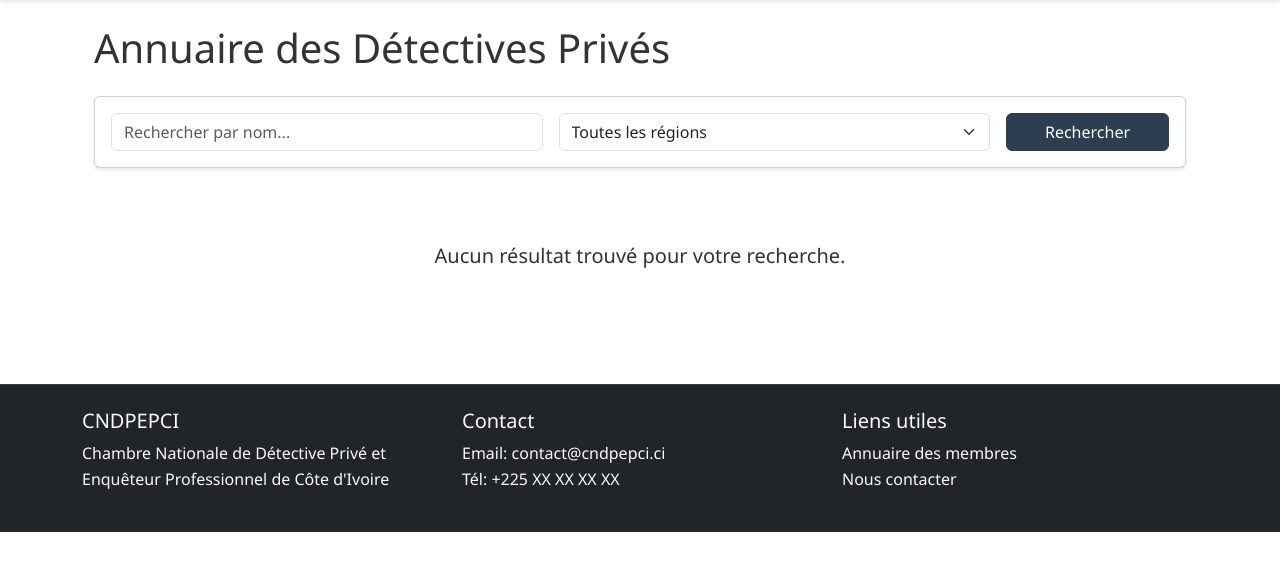
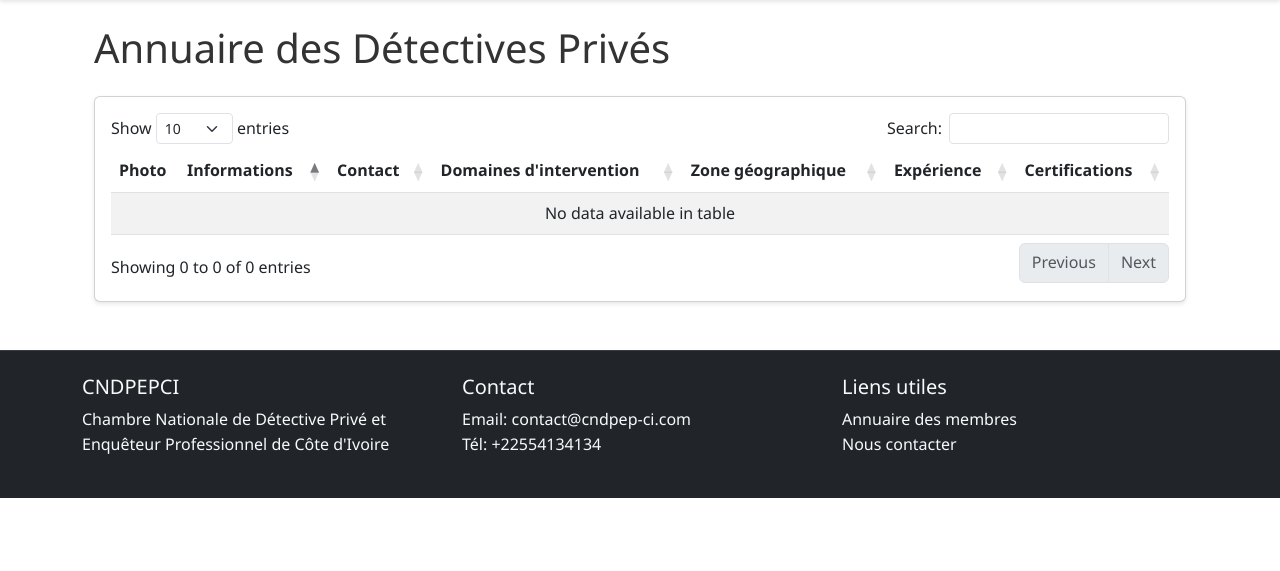
Before and after one commit to Loicqra12/cndpepci, a Flask app: page /directory in a window 1280 px wide. Shown: the part 102-673 px from the top of the page. Run offline with Flask 3, Linux system fonts and the light colour scheme; some libraries are stand-ins or nearby versions.

Commit message:
Agent query: Veuillez vérifier si l'annuaire des détectives s'affiche correctement avec les nouvelles fonctionnalités (tableau interactif, tri, filtrage)

```diff
--- a/app.py
+++ b/app.py
@@ -120,13 +120,29 @@
 
     if search:
         query = query.filter(
-            (Member.first_name.ilike(f'%{search}%')) |
-            (Member.last_name.ilike(f'%{search}%'))
+            db.or_(
+                Member.first_name.ilike(f'%{search}%'),
+                Member.last_name.ilike(f'%{search}%'),
+                Member.agency_name.ilike(f'%{search}%'),
+                Member.specialization.ilike(f'%{search}%')
+            )
         )
     if region:
         query = query.filter_by(region=region)
 
     members = query.all()
+
+    # Convert domains and certifications from string to list
+    for member in members:
+        if member.domains:
+            member.domains = member.domains.split(',')
+        else:
+            member.domains = []
+
+        if member.certifications:
+            member.certifications = member.certifications.split(',')
+        else:
+            member.certifications = []
     return render_template('directory.html', members=members)
 
 @app.route('/contact', methods=['GET', 'POST'])
--- a/templates/base.html
+++ b/templates/base.html
@@ -7,6 +7,8 @@
     <link href="https://cdn.jsdelivr.net/npm/bootstrap@5.3.0/dist/css/bootstrap.min.css" rel="stylesheet">
     <link href="https://cdn.jsdelivr.net/npm/feather-icons/dist/feather.min.css" rel="stylesheet">
     <link href="{{ url_for('static', filename='css/style.css') }}" rel="stylesheet">
+    <script src="https://code.jquery.com/jquery-3.7.1.min.js"></script>
+    {% block extra_css %}{% endblock %}
 </head>
 <body>
     <nav class="navbar navbar-expand-lg navbar-dark bg-dark">
@@ -105,8 +107,8 @@
                 </div>
                 <div class="col-md-4">
                     <h5>Contact</h5>
-                    <p>Email: contact@cndpepci.ci<br>
-                    Tél: +225 XX XX XX XX</p>
+                    <p>Email: contact@cndpep-ci.com<br>
+                    Tél: +22554134134</p>
                 </div>
                 <div class="col-md-4">
                     <h5>Liens utiles</h5>
@@ -122,5 +124,6 @@
     <script src="https://cdn.jsdelivr.net/npm/bootstrap@5.3.0/dist/js/bootstrap.bundle.min.js"></script>
     <script src="https://cdn.jsdelivr.net/npm/feather-icons/dist/feather.min.js"></script>
     <script src="{{ url_for('static', filename='js/main.js') }}"></script>
+    {% block extra_js %}{% endblock %}
 </body>
 </html>
--- a/templates/directory.html
+++ b/templates/directory.html
@@ -3,83 +3,91 @@
 {% block title %}Annuaire des Détectives{% endblock %}
 
 {% block content %}
-<div class="container">
+<div class="container-fluid">
     <h1 class="mb-4">Annuaire des Détectives Privés</h1>
 
-    <div class="row mb-4">
-        <div class="col-md-12">
-            <div class="card">
-                <div class="card-body">
-                    <form id="directory-search-form" class="row g-3">
-                        <div class="col-md-5">
-                            <input type="text" class="form-control" id="search" name="search" placeholder="Rechercher par nom...">
-                        </div>
-                        <div class="col-md-5">
-                            <select class="form-select" id="region" name="region">
-                                <option value="">Toutes les régions</option>
-                                <option value="abidjan">Abidjan</option>
-                                <option value="yamoussoukro">Yamoussoukro</option>
-                                <option value="bouake">Bouaké</option>
-                                <option value="korhogo">Korhogo</option>
-                                <option value="san_pedro">San-Pédro</option>
-                            </select>
-                        </div>
-                        <div class="col-md-2">
-                            <button type="submit" class="btn btn-primary w-100">Rechercher</button>
-                        </div>
-                    </form>
-                </div>
+    <div class="card">
+        <div class="card-body">
+            <div class="table-responsive">
+                <table id="detectives-table" class="table table-striped">
+                    <thead>
+                        <tr>
+                            <th>Photo</th>
+                            <th>Informations</th>
+                            <th>Contact</th>
+                            <th>Domaines d'intervention</th>
+                            <th>Zone géographique</th>
+                            <th>Expérience</th>
+                            <th>Certifications</th>
+                        </tr>
+                    </thead>
+                    <tbody>
+                        {% for member in members %}
+                        <tr>
+                            <td>
+                                {% if member.photo_url %}
+                                    <img src="{{ member.photo_url }}" class="rounded-circle" width="50" height="50" alt="{{ member.first_name }}">
+                                {% else %}
+                                    <img src="https://i.pravatar.cc/50?img={{ member.id }}" class="rounded-circle" alt="{{ member.first_name }}">
+                                {% endif %}
+                            </td>
+                            <td>
+                                <strong>{{ member.first_name }} {{ member.last_name }}</strong><br>
+                                <small class="text-muted">N° {{ member.license_number }}</small><br>
+                                {{ member.agency_name }}
+                            </td>
+                            <td>
+                                <i class="fas fa-phone me-1"></i> {{ member.phone }}<br>
+                                <i class="fas fa-envelope me-1"></i> {{ member.email }}<br>
+                                <i class="fas fa-map-marker-alt me-1"></i> {{ member.address }}
+                            </td>
+                            <td>
+                                {% for domain in member.domains %}
+                                    <span class="badge bg-primary me-1">{{ domain }}</span>
+                                {% endfor %}
+                            </td>
+                            <td>{{ member.region }}</td>
+                            <td>
+                                {{ member.experience_years }} ans d'expérience<br>
+                                <small>{{ member.specialization }}</small>
+                            </td>
+                            <td>
+                                {% for cert in member.certifications %}
+                                    <span class="badge bg-success me-1">{{ cert }}</span>
+                                {% endfor %}
+                            </td>
+                        </tr>
+                        {% endfor %}
+                    </tbody>
+                </table>
             </div>
         </div>
     </div>
-
-    <div class="row">
-        {% for member in members %}
-        <div class="col-md-6 mb-4">
-            <div class="card h-100">
-                <div class="card-body">
-                    <div class="row">
-                        <div class="col-md-4 text-center">
-                            <img src="https://i.pravatar.cc/150?img={{ member.id }}" class="rounded-circle mb-3" style="width: 100px; height: 100px;" alt="{{ member.first_name }} {{ member.last_name }}">
-                        </div>
-                        <div class="col-md-8">
-                            <h5 class="card-title">{{ member.first_name }} {{ member.last_name }}</h5>
-                            <p class="card-text">
-                                <i data-feather="map-pin" class="me-2"></i> {{ member.region|title }}
-                            </p>
-                            {% if member.specialization %}
-                            <p class="card-text">
-                                <i data-feather="briefcase" class="me-2"></i> {{ member.specialization }}
-                            </p>
-                            {% endif %}
-                            {% if member.email %}
-                            <p class="card-text">
-                                <i data-feather="mail" class="me-2"></i> {{ member.email }}
-                            </p>
-                            {% endif %}
-                            {% if member.phone %}
-                            <p class="card-text">
-                                <i data-feather="phone" class="me-2"></i> {{ member.phone }}
-                            </p>
-                            {% endif %}
-                        </div>
-                    </div>
-                    {% if member.bio %}
-                    <div class="mt-3">
-                        <h6>À propos</h6>
-                        <p class="card-text">{{ member.bio|truncate(200) }}</p>
-                    </div>
-                    {% endif %}
-                </div>
-            </div>
-        </div>
-        {% endfor %}
-    </div>
-
-    {% if not members %}
-    <div class="text-center py-5">
-        <p class="lead">Aucun résultat trouvé pour votre recherche.</p>
-    </div>
-    {% endif %}
 </div>
 {% endblock %}
+
+{% block extra_css %}
+<link href="https://cdn.datatables.net/1.13.7/css/dataTables.bootstrap5.min.css" rel="stylesheet">
+<link href="https://cdnjs.cloudflare.com/ajax/libs/font-awesome/6.0.0/css/all.min.css" rel="stylesheet">
+{% endblock %}
+
+{% block extra_js %}
+<script src="https://cdn.datatables.net/1.13.7/js/jquery.dataTables.min.js"></script>
+<script src="https://cdn.datatables.net/1.13.7/js/dataTables.bootstrap5.min.js"></script>
+<script>
+$(document).ready(function() {
+    $('#detectives-table').DataTable({
+        language: {
+            url: 'https://cdn.datatables.net/plug-ins/1.13.7/i18n/fr-FR.json'
+        },
+        responsive: true,
+        order: [[1, 'asc']],
+        pageLength: 10,
+        lengthMenu: [[10, 25, 50, -1], [10, 25, 50, "Tous"]],
+        columnDefs: [
+            { orderable: false, targets: [0] }
+        ]
+    });
+});
+</script>
+{% endblock %}
```
